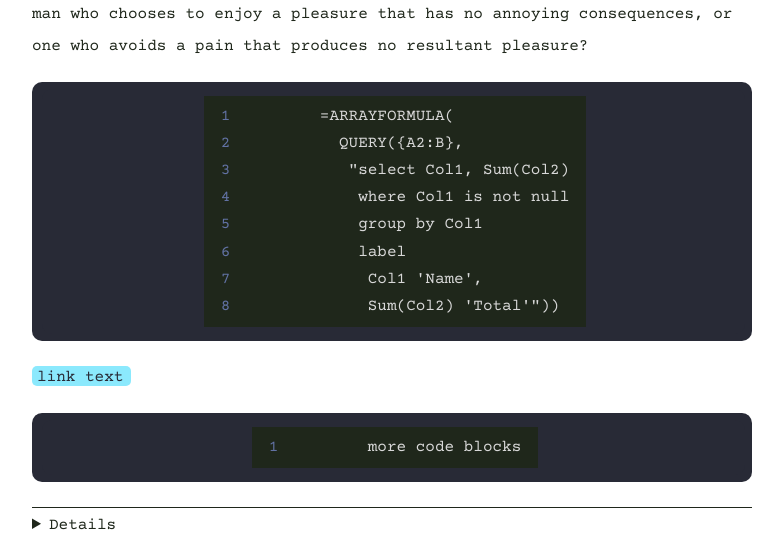
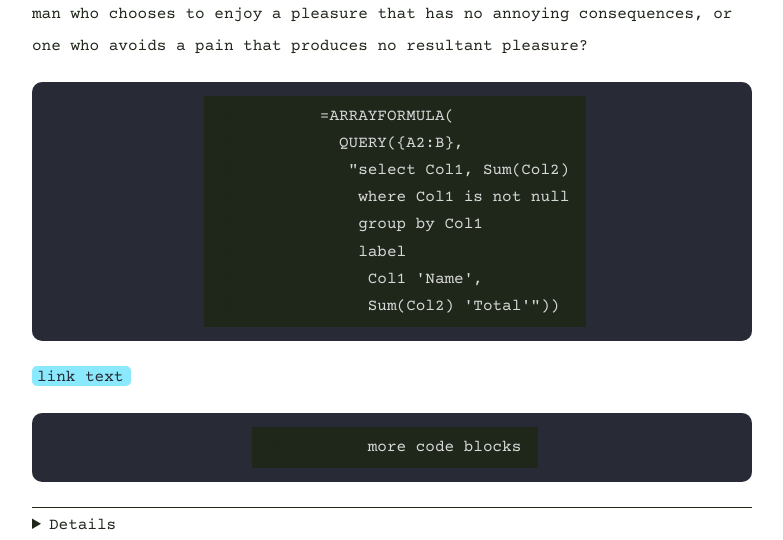
Before and after one commit to boringparty/hello-party.github.io, a Jekyll site: the page built from _posts/2021-02-04-hello.md, in a window 1280 px wide. Shown: the part 856-1396 px from the top of the page, without its empty margins (248-1031 px from the left). Built offline with Jekyll 4.4.1, drawn with Linux system fonts in a browser that asks for light colours.

Commit message:
Update style.scss

```diff
--- a/assets/style.scss
+++ b/assets/style.scss
@@ -164,10 +164,11 @@ details[open] {
 table.rouge-table tr, table.rouge-table td {
     border: 0px;
     background: $back-dark;
+    margin: 0px;
 }
 
 td.rouge-gutter.gl {
-    color: #6272a4;
+    color: $back-dark;
 }
 
 table {border:2px solid $border;margin: 0 auto;}
```
